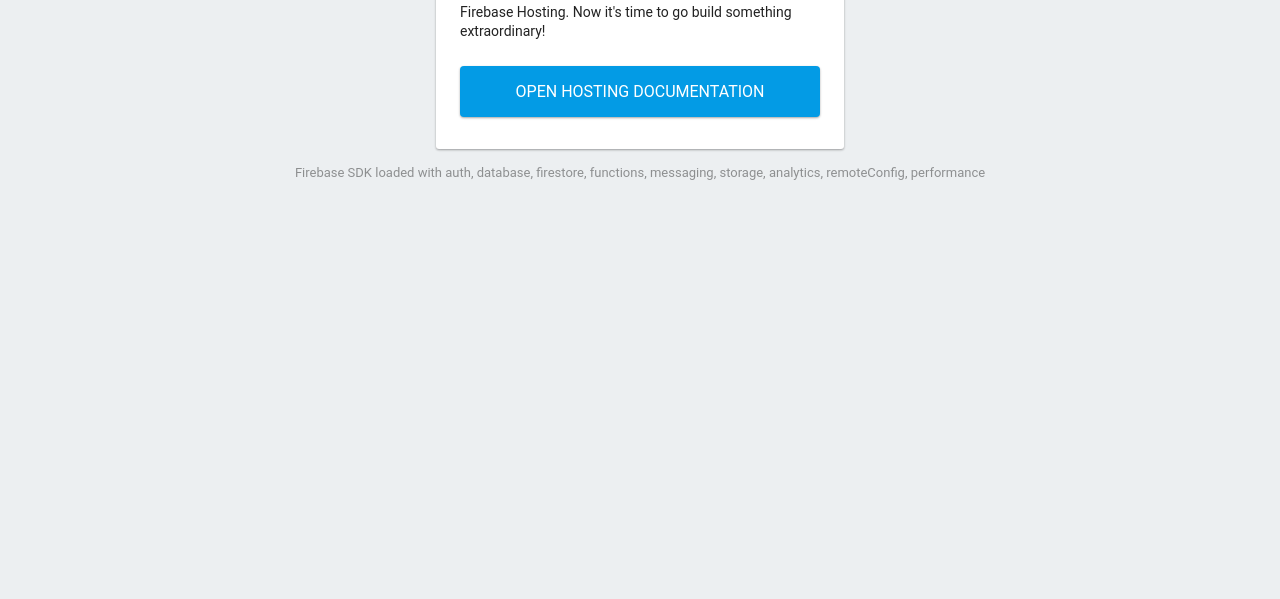
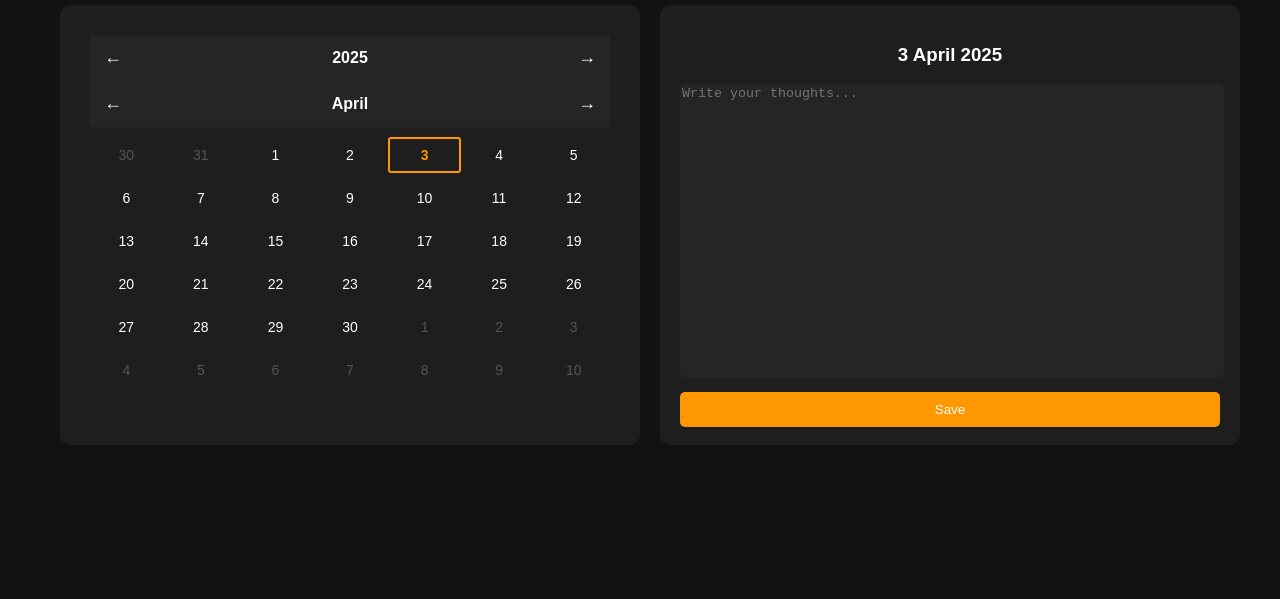
Before and after one commit to KorsAir1987/KNotes, a website: page public/index.html in a window 1280 px wide. Shown: the part 217-816 px from the top of the page. Drawn offline with Linux system fonts and the light colour scheme; some packages are replaced by stand-ins of ours.

```diff
--- a/public/index.html
+++ b/public/index.html
@@ -1,89 +1,75 @@
 <!DOCTYPE html>
-<html>
-  <head>
-    <meta charset="utf-8">
-    <meta name="viewport" content="width=device-width, initial-scale=1">
-    <title>Welcome to Firebase Hosting</title>
+<html lang="en">
+<head>
+    <meta charset="UTF-8">
+    <meta name="viewport" content="width=device-width, initial-scale=1.0">
+    <title>K Notes</title>
 
-    <!-- update the version number as needed -->
     <script defer src="/__/firebase/11.4.0/firebase-app-compat.js"></script>
-    <!-- include only the Firebase features as you need -->
     <script defer src="/__/firebase/11.4.0/firebase-auth-compat.js"></script>
-    <script defer src="/__/firebase/11.4.0/firebase-database-compat.js"></script>
-    <script defer src="/__/firebase/11.4.0/firebase-firestore-compat.js"></script>
-    <script defer src="/__/firebase/11.4.0/firebase-functions-compat.js"></script>
-    <script defer src="/__/firebase/11.4.0/firebase-messaging-compat.js"></script>
-    <script defer src="/__/firebase/11.4.0/firebase-storage-compat.js"></script>
-    <script defer src="/__/firebase/11.4.0/firebase-analytics-compat.js"></script>
-    <script defer src="/__/firebase/11.4.0/firebase-remote-config-compat.js"></script>
-    <script defer src="/__/firebase/11.4.0/firebase-performance-compat.js"></script>
-    <!--
-      initialize the SDK after all desired features are loaded, set useEmulator to false
-      to avoid connecting the SDK to running emulators.
-    -->
-    <script defer src="/__/firebase/init.js?useEmulator=true"></script>
 
-    <style media="screen">
-      body { background: #ECEFF1; color: rgba(0,0,0,0.87); font-family: Roboto, Helvetica, Arial, sans-serif; margin: 0; padding: 0; }
-      #message { background: white; max-width: 360px; margin: 100px auto 16px; padding: 32px 24px; border-radius: 3px; }
-      #message h2 { color: #ffa100; font-weight: bold; font-size: 16px; margin: 0 0 8px; }
-      #message h1 { font-size: 22px; font-weight: 300; color: rgba(0,0,0,0.6); margin: 0 0 16px;}
-      #message p { line-height: 140%; margin: 16px 0 24px; font-size: 14px; }
-      #message a { display: block; text-align: center; background: #039be5; text-transform: uppercase; text-decoration: none; color: white; padding: 16px; border-radius: 4px; }
-      #message, #message a { box-shadow: 0 1px 3px rgba(0,0,0,0.12), 0 1px 2px rgba(0,0,0,0.24); }
-      #load { color: rgba(0,0,0,0.4); text-align: center; font-size: 13px; }
-      @media (max-width: 600px) {
-        body, #message { margin-top: 0; background: white; box-shadow: none; }
-        body { border-top: 16px solid #ffa100; }
-      }
-    </style>
-  </head>
-  <body>
-    <div id="message">
-      <h2>Welcome</h2>
-      <h1>Firebase Hosting Setup Complete</h1>
-      <p>You're seeing this because you've successfully setup Firebase Hosting. Now it's time to go build something extraordinary!</p>
-      <a target="_blank" href="https://firebase.google.com/docs/hosting/">Open Hosting Documentation</a>
+    <link rel="stylesheet" href="styles/site.css">
+    <link rel="stylesheet" href="styles/notes.css">
+    <link rel="stylesheet" href="styles/calendar.css">
+
+    <script src="https://www.gstatic.com/firebasejs/ui/6.1.0/firebase-ui-auth.js"></script>
+    <link type="text/css" rel="stylesheet" href="https://www.gstatic.com/firebasejs/ui/6.1.0/firebase-ui-auth.css" />
+</head>
+<body>
+    <div class="main">
+        <h2>K Notes</h2>
+        <div class="container">
+            <div class="container-login">
+                <div id="user-signed-in" class="hidden">
+                    <div id="user-info">
+                        <div id="photo-container">
+                        <img id="photo">
+                        </div>
+                        <div id="name"></div>
+                        <div id="email"></div>
+                        <div id="phone"></div>
+                        <div id="is-new-user"></div>
+                        <div class="clearfix"></div>
+                    </div>
+                    <p>
+                        <button id="sign-out">Sign Out</button>
+                        <button id="delete-account">Delete account</button>
+                    </p>
+                </div>
+            </div>
+            <div class="container-calendar">
+                <div class="calendar">
+                    <div class="calendar-header">
+                        <button onclick="changeYear(-1)">&#8592;</button>
+                        <span id="year">2025</span>
+                        <button onclick="changeYear(1)">&#8594;</button>
+                    </div>
+                    <div class="calendar-header">
+                        <button onclick="changeMonth(-1)">&#8592;</button>
+                        <span id="month">March</span>
+                        <button onclick="changeMonth(1)">&#8594;</button>
+                    </div>
+                    <div class="calendar-days" id="days"></div>
+                </div>
+            </div>
+            <div class="container-notes">
+                <h3 id="notes-title">Journal Entry</h3>
+                <textarea id="notes-text" placeholder="Write your thoughts..."></textarea>
+                <button id="notes-button" class="primary-button">Save</button>
+            </div>
+        </div>
     </div>
-    <p id="load">Firebase SDK Loading&hellip;</p>
 
-    <script>
-      document.addEventListener('DOMContentLoaded', function() {
-        const loadEl = document.querySelector('#load');
-        // // 🔥🔥🔥🔥🔥🔥🔥🔥🔥🔥🔥🔥🔥🔥🔥🔥🔥🔥🔥🔥🔥🔥🔥🔥🔥🔥🔥🔥🔥🔥🔥
-        // // The Firebase SDK is initialized and available here!
-        //
-        // firebase.auth().onAuthStateChanged(user => { });
-        // firebase.database().ref('/path/to/ref').on('value', snapshot => { });
-        // firebase.firestore().doc('/foo/bar').get().then(() => { });
-        // firebase.functions().httpsCallable('yourFunction')().then(() => { });
-        // firebase.messaging().requestPermission().then(() => { });
-        // firebase.storage().ref('/path/to/ref').getDownloadURL().then(() => { });
-        // firebase.analytics(); // call to activate
-        // firebase.analytics().logEvent('tutorial_completed');
-        // firebase.performance(); // call to activate
-        //
-        // // 🔥🔥🔥🔥🔥🔥🔥🔥🔥🔥🔥🔥🔥🔥🔥🔥🔥🔥🔥🔥🔥🔥🔥🔥🔥🔥🔥🔥🔥🔥🔥
+    <script src="javascript/notes-storage.js"></script>
+    <script src="javascript/notes.js"></script>
+    <script type="text/javascript">
 
-        try {
-          let app = firebase.app();
-          let features = [
-            'auth',
-            'database',
-            'firestore',
-            'functions',
-            'messaging',
-            'storage',
-            'analytics',
-            'remoteConfig',
-            'performance',
-          ].filter(feature => typeof app[feature] === 'function');
-          loadEl.textContent = `Firebase SDK loaded with ${features.join(', ')}`;
-        } catch (e) {
-          console.error(e);
-          loadEl.textContent = 'Error loading the Firebase SDK, check the console.';
+        function getUiConfig() {
+
+
         }
-      });
+
+
     </script>
-  </body>
+</body>
 </html>
--- /dev/null
+++ b/public/javascript/notes-storage.js
@@ -0,0 +1,35 @@
+const NoteStorage = (() => {
+    // Define a function to generate the key for each note based on the date
+    const generateKey = (year, month, day) => {
+        return `${year}-${month + 1}-${day}`;
+    };
+
+    // Function to get the note for a given day
+    const getNote = (year, month, day) => {
+        const key = generateKey(year, month, day);
+        return localStorage.getItem(key);
+    };
+
+    // Function to save a note for a given day
+    const saveNote = (year, month, day, noteContent) => {
+        const key = generateKey(year, month, day);
+        if (noteContent) {
+            localStorage.setItem(key, noteContent);
+        } else {
+            localStorage.removeItem(key);
+        }
+    };
+
+    // Function to delete the note for a given day
+    const deleteNote = (year, month, day) => {
+        const key = generateKey(year, month, day);
+        localStorage.removeItem(key);
+    };
+
+    // Expose the functions for usage
+    return {
+        getNote,
+        saveNote,
+        deleteNote
+    };
+})();
--- /dev/null
+++ b/public/javascript/notes.js
@@ -0,0 +1,124 @@
+const months = ["January", "February", "March", "April", "May", "June", "July", "August", "September", "October", "November", "December"];
+let currentMonth = new Date().getMonth();
+let currentYear = new Date().getFullYear();
+let selectedDay = new Date().getDate();
+let selectedMonth = currentMonth;
+let selectedYear = currentYear;
+let today = new Date().getDate();
+let todayMonth = new Date().getMonth();
+let todayYear = new Date().getFullYear();
+
+function renderCalendar() {
+    document.getElementById("month").innerText = months[currentMonth];
+    document.getElementById("year").innerText = currentYear;
+    const daysContainer = document.getElementById("days");
+    daysContainer.innerHTML = "";
+
+    const firstDay = new Date(currentYear, currentMonth, 1).getDay();
+    const lastDate = new Date(currentYear, currentMonth + 1, 0).getDate();
+    const prevLastDate = new Date(currentYear, currentMonth, 0).getDate();
+
+    // Render previous month days
+    for (let i = firstDay - 1; i >= 0; i--) {
+        const day = document.createElement("div");
+        day.classList.add("day", "inactive");
+        day.innerText = prevLastDate - i;
+        if (selectedDay === prevLastDate - i && selectedMonth === currentMonth - 1 && selectedYear === currentYear) {
+            day.classList.add("selected");
+        }
+        if (NoteStorage.getNote(currentYear, currentMonth - 1, prevLastDate - i)) {
+            day.classList.add("hasnote", "hasnote-othermonth");
+        }
+        day.onclick = () => selectDay(prevLastDate - i, currentMonth - 1, currentYear);
+        daysContainer.appendChild(day);
+    }
+
+    // Render current month days
+    for (let i = 1; i <= lastDate; i++) {
+        const day = document.createElement("div");
+        day.classList.add("day");
+        day.innerText = i;
+        if (i === today && currentMonth === todayMonth && currentYear === todayYear) {
+            day.classList.add("today");
+        }
+        if (i === selectedDay && currentMonth === selectedMonth && currentYear === selectedYear) {
+            day.classList.add("selected");
+        }
+        if (NoteStorage.getNote(currentYear, currentMonth, i)) {
+            day.classList.add("hasnote");
+        }
+        day.onclick = () => selectDay(i, currentMonth, currentYear);
+        daysContainer.appendChild(day);
+    }
+
+    // Render next month days
+    const remainingCells = 42 - (firstDay + lastDate);
+    for (let i = 1; i <= remainingCells; i++) {
+        const day = document.createElement("div");
+        day.classList.add("day", "inactive");
+        day.innerText = i;
+        if (selectedDay === i && selectedMonth === currentMonth + 1 && selectedYear === currentYear) {
+            day.classList.add("selected");
+        }
+        if (NoteStorage.getNote(currentYear, currentMonth + 1, i)) {
+            day.classList.add("hasnote", "hasnote-othermonth");
+        }
+        day.onclick = () => selectDay(i, currentMonth + 1, currentYear);
+        daysContainer.appendChild(day);
+    }
+}
+
+function selectDay(day, month, year) {
+    selectedDay = day;
+    selectedMonth = month;
+    selectedYear = year;
+    renderCalendar();
+    updateNotesTitle();
+    loadNote();
+}
+
+function updateNotesTitle() {
+    const notesTitle = document.getElementById("notes-title");
+    if (notesTitle) {
+        notesTitle.innerText = `${selectedDay} ${months[selectedMonth]} ${selectedYear}`;
+    }
+}
+
+
+function changeMonth(direction) {
+    currentMonth += direction;
+    if (currentMonth < 0) {
+        currentMonth = 11;
+        currentYear--;
+    } else if (currentMonth > 11) {
+        currentMonth = 0;
+        currentYear++;
+    }
+    renderCalendar();
+}
+
+function changeYear(direction) {
+    currentYear += direction;
+    renderCalendar();
+}
+
+function loadNote() {
+    const noteText = NoteStorage.getNote(selectedYear, selectedMonth, selectedDay);
+    document.getElementById("notes-text").value = noteText ? noteText : '';
+}
+
+function saveNote() {
+    const noteContent = document.getElementById("notes-text").value.trim();
+    if (noteContent) {
+        NoteStorage.saveNote(selectedYear, selectedMonth, selectedDay, noteContent);
+    } else {
+        NoteStorage.deleteNote(selectedYear, selectedMonth, selectedDay);
+    }
+    renderCalendar();
+}
+
+document.addEventListener('DOMContentLoaded', function() {
+    renderCalendar();
+    updateNotesTitle();
+    document.getElementById("notes-button").addEventListener("click", saveNote);
+});
--- /dev/null
+++ b/public/styles/calendar.css
@@ -0,0 +1,72 @@
+.calendar {
+    background: #1e1e1e;
+    padding: 10px;
+    border-radius: 0 0 10px 10px;
+    text-align: center;
+}
+.calendar-header {
+    display: flex;
+    justify-content: space-between;
+    align-items: center;
+    padding: 8px;
+    font-size: 16px;
+    font-weight: bold;
+    background: #252525;
+}
+.calendar-header button {
+    background: none;
+    border: none;
+    color: white;
+    font-size: 18px;
+    cursor: pointer;
+    display: flex;
+    align-items: center;
+    justify-content: center;
+    width: 30px;
+    height: 30px;
+}
+.calendar-header button:hover {
+    color: #ff9800;
+}
+.calendar-days {
+    display: grid;
+    grid-template-columns: repeat(7, 1fr);
+    gap: 2px;
+    margin-top: 5px;
+}
+.day {
+    padding: 8px;
+    border: 2px solid transparent;
+    border-radius: 3px;
+    text-align: center;
+    cursor: pointer;
+    font-size: 14px;
+    margin-top: 5px;
+}
+.day.inactive {
+    color: #555;
+}
+.day.selected {
+    border-color: #ff9800;
+    color: #ff9800;
+    font-weight: bold;
+}
+.day.today {
+    background: #ff9800;
+    color: black;
+    font-weight: bold;
+}
+.day.today.selected {
+    background: transparent;
+    border-color: #ff9800;
+    color: #ff9800;
+}
+.day.hasnote {
+    border-bottom-color: #ff9800;
+    color: #ff9800;
+    font-weight: bold;
+}
+.day.hasnote-othermonth {
+    border-bottom-color: #cc6600;
+    color: #cc6600;
+}
--- /dev/null
+++ b/public/styles/notes.css
@@ -0,0 +1,40 @@
+.main {
+    display: flex;
+    flex-direction: column;
+    align-items: center;
+    justify-content: center;
+    height: 100vh;
+    margin: 0;
+}
+.container {
+    display: flex;
+    flex-wrap: wrap;
+    gap: 20px;
+    justify-content: center;
+}
+.container-calendar {
+    background: #1e1e1e;
+    padding: 20px;
+    border-radius: 10px;
+    text-align: center;
+    width: 540px;
+    height: 400px;
+}
+.container-notes {
+    background: #1e1e1e;
+    padding: 20px;
+    border-radius: 10px;
+    text-align: center;
+    width: 540px;
+    height: 400px;
+}
+
+textarea {
+    width: 100%;
+    height: 290px;
+    background: #252525;
+    color: white;
+    border: none;
+    border-radius: 5px;
+    resize: none;
+}
--- /dev/null
+++ b/public/styles/site.css
@@ -0,0 +1,20 @@
+body {
+    font-family: Arial, sans-serif;
+    background-color: #121212;
+    color: white;
+}
+
+.primary-button {
+    background: #ff9800;
+    border: none;
+    color: white;
+    padding: 10px;
+    cursor: pointer;
+    border-radius: 5px;
+    width: 100%;
+    margin-top: 10px;
+}
+
+.hidden {
+    display: none;
+}
```
Also changed, not shown: package.json (added, +23 -0 lines), public/index_firebase.html (added, +89 -0 lines), public/javascript/firebase.js (added, +62 -0 lines).
